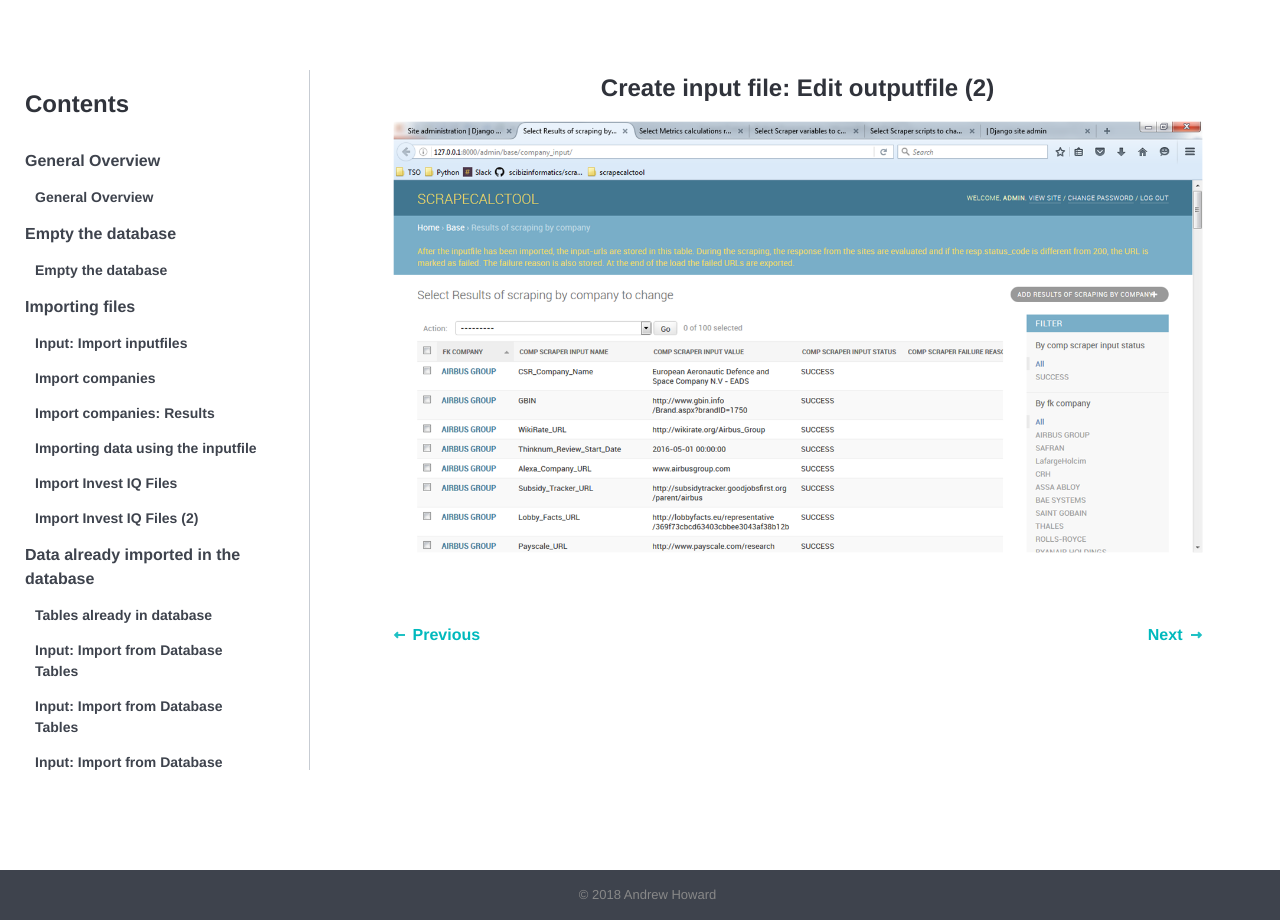
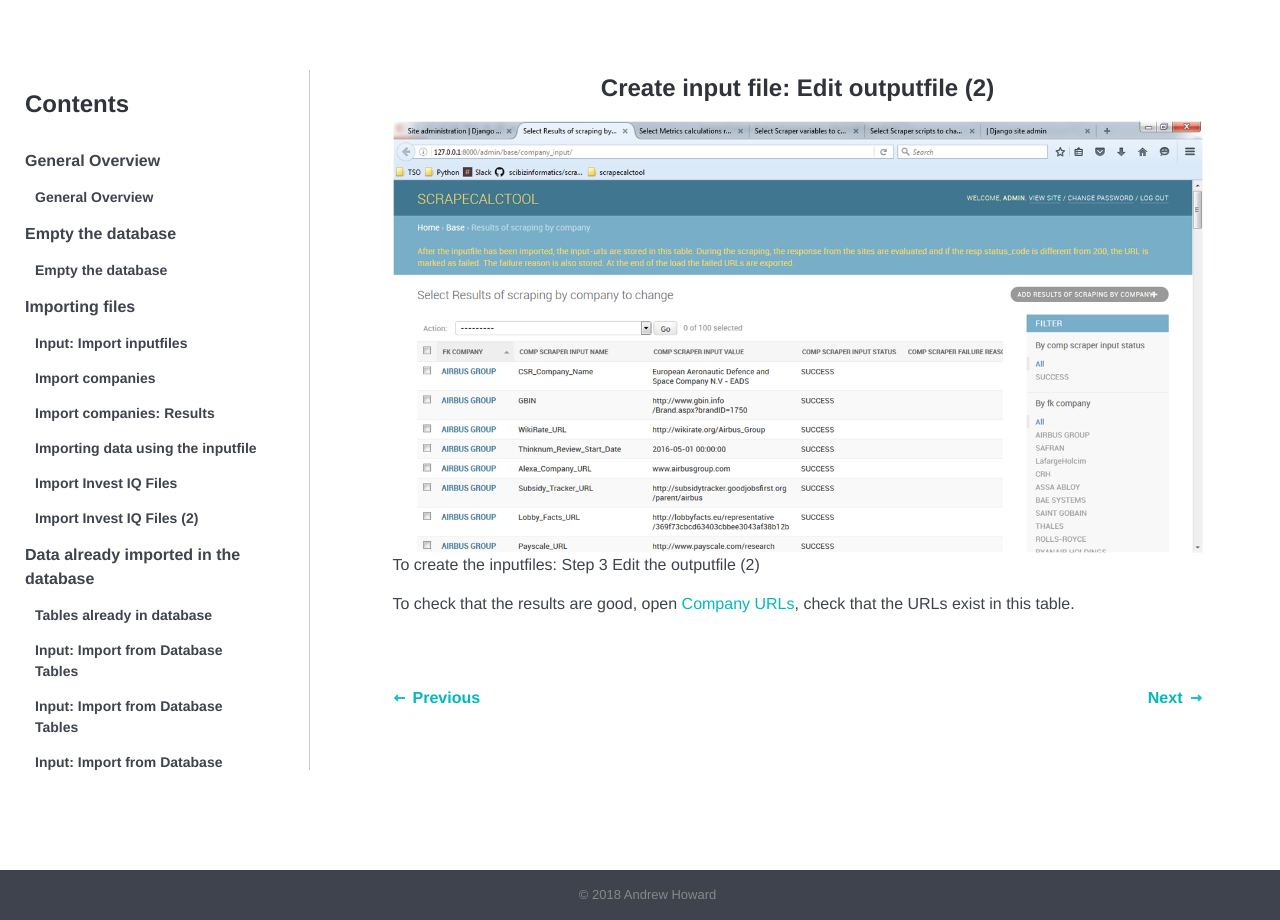
Before and after one commit to tkumpanenko/slides, a Jekyll site: the page built from _tutorials/025.html, in a window 1280 px wide. Built offline with Jekyll 4.4.1, drawn with Linux system fonts in a browser that asks for light colours.

Commit message:
Update from Forestry.io - 025.html

```diff
--- a/_tutorials/025.html
+++ b/_tutorials/025.html
@@ -4,8 +4,12 @@ topic: create-an-inputfile
 order: 4
 date: 2018-01-18 19:31:06 +0000
 ---
-
-
 <h4>Create input file: Edit outputfile (2)</h4>
 
 <img src="{{site.url}}{{site.baseurl}}/images/025.png" alt="">
+
+<p>
+	To create the inputfiles: Step 3 Edit the outputfile (2)
+</p>
+
+<p>To check that the results are good, open <a href="http://scrapecalctool.scibizinformatics.com/admin/base/company_input/">Company URLs</a>, check that the URLs exist in this table.</p>
```
